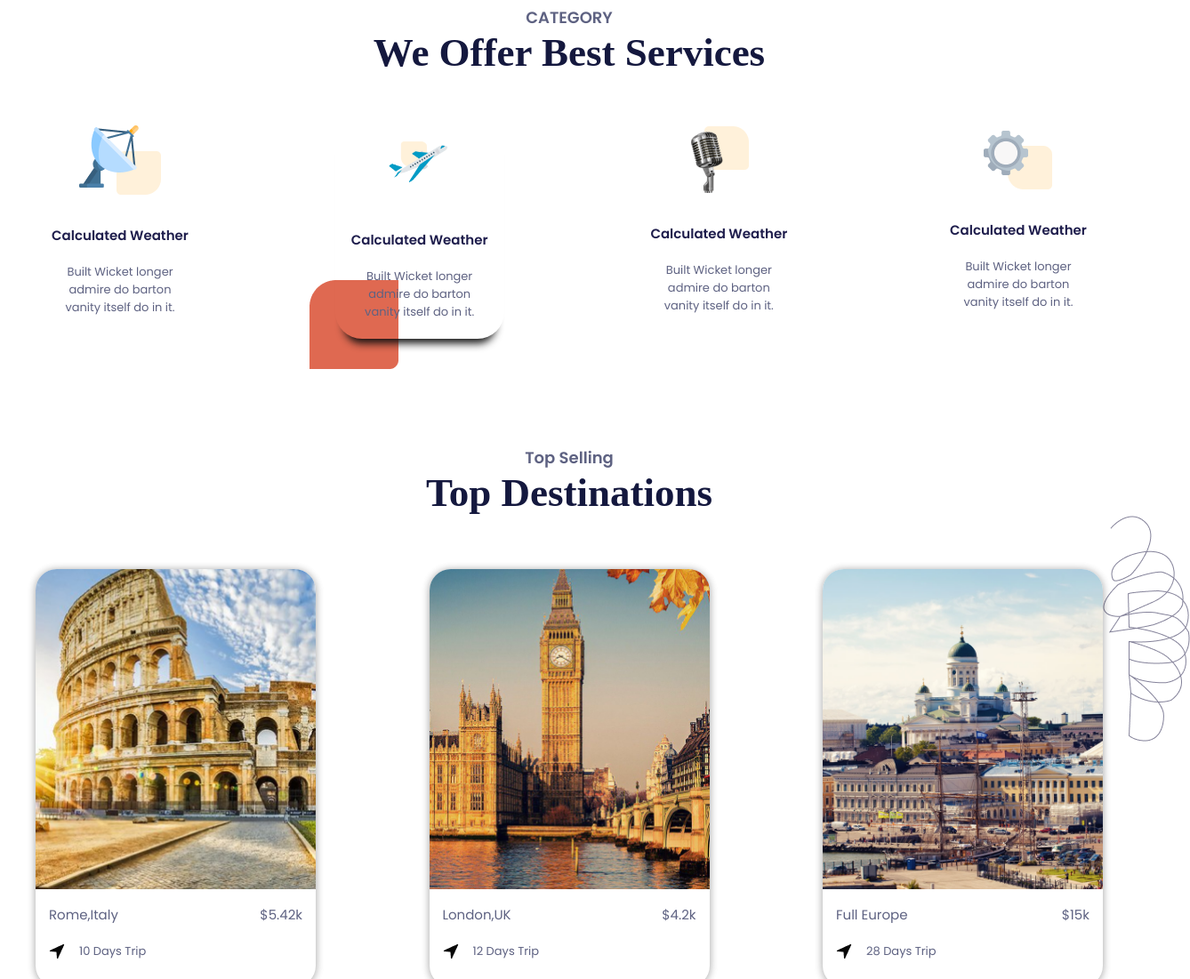
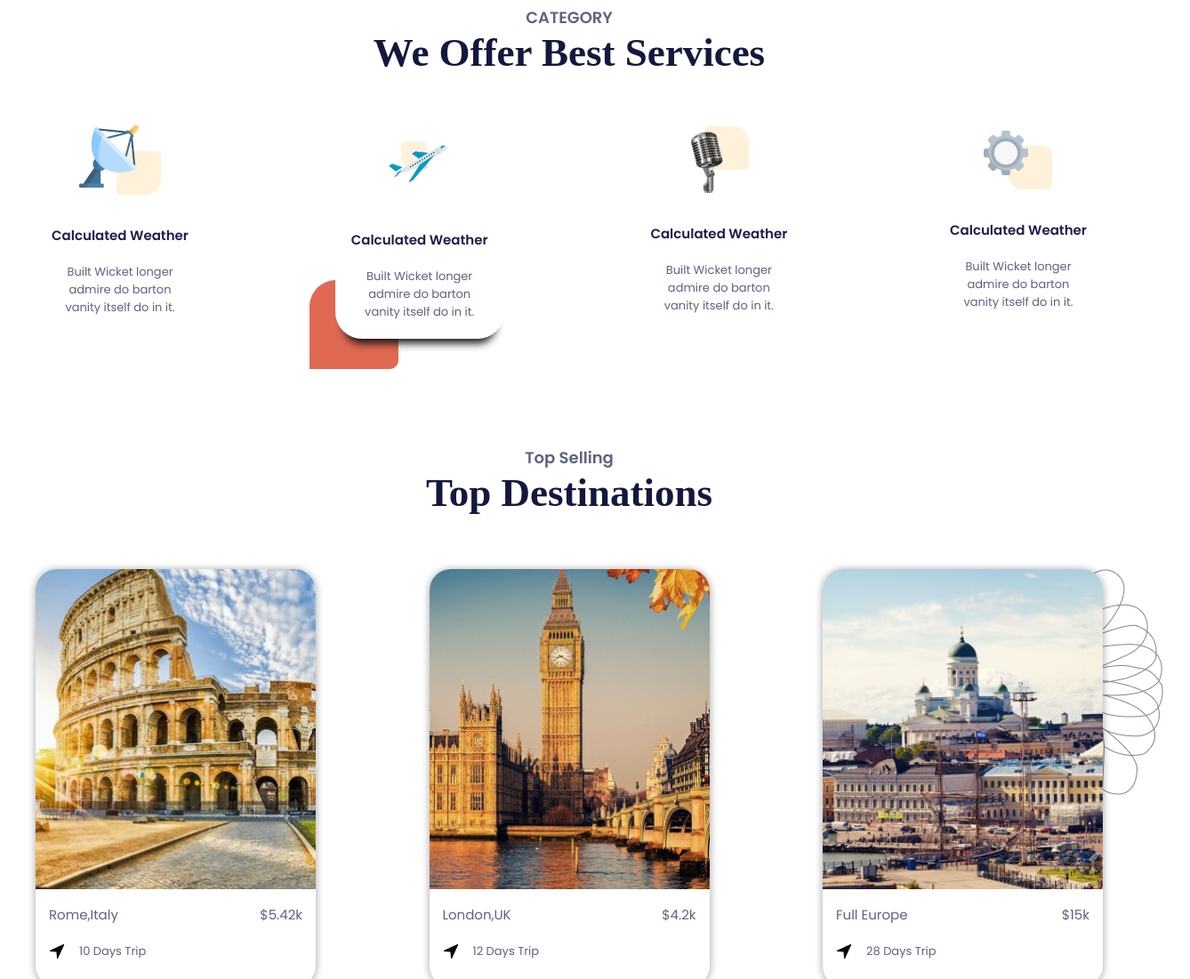
Before and after one commit to nikhil-mw/Jadoo-Travelling-Agency, a plain HTML site: page index.html in a window 1280 px wide. Shown: the part 720-1821 px from the top of the page at 89% size, 1338 px wide, since content can reach past the window. Drawn offline with Linux system fonts and the light colour scheme; a web font is replaced by a local one.

Commit message:
Fixed Some issues with css

```diff
--- a/CSS/Style.css
+++ b/CSS/Style.css
@@ -279,6 +279,7 @@ header {
   text-align: center;
   box-shadow: 0px 15px 10px -10px #111;
   border-radius: 30px;
+  background-color: white;
   z-index: 10;
   img {
     width: 98px;
@@ -426,7 +427,8 @@ header {
 
 .decore3 {
   position: absolute;
-  left: 1240px;
+  left: 1170px;
+  z-index: -1;
 }
 
 /* Book trip Section  */
--- a/index.html
+++ b/index.html
@@ -133,11 +133,11 @@
         <h2>Top Destinations</h2>
       </div>
 
-      <div class="decore3">
-        <img src="./images/srping.png" alt="srping" />
-      </div>
 
       <div class="location-cards-flex">
+        <div class="decore3">
+          <img src="./images/srping.png" alt="srping" />
+        </div>
         <div class="location-card card-1">
           <div class="imgLocation">
             <img src="./images/destination1.png" alt="destination1" />
```
